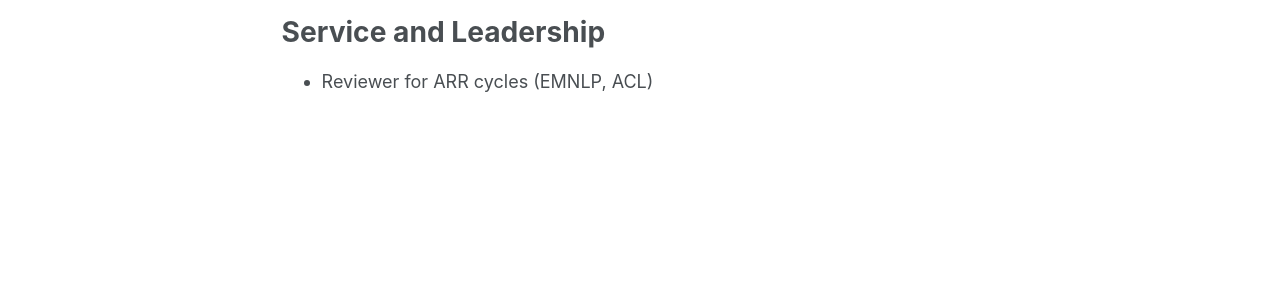
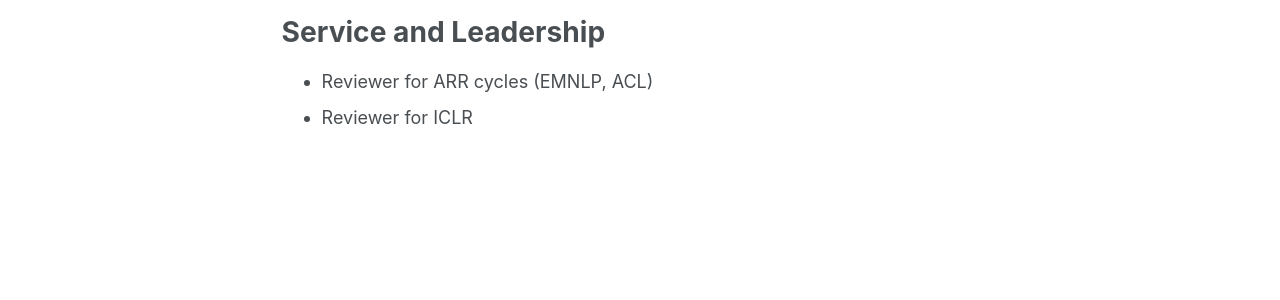
Before and after one commit to Jerrrrykun/jerrrrykun.github.io, a Jekyll site: the page built from _pages/cv.md, in a window 1280 px wide and 1350 px high. Shown: the part 794-1094 px from the top of the window. Built offline with Jekyll 4.4.1, drawn with Linux system fonts in a browser that asks for light colours; some web fonts are replaced.

Commit message:
Update cv.md

```diff
--- a/_pages/cv.md
+++ b/_pages/cv.md
@@ -36,3 +36,4 @@ Hilighted Work Experience
 Service and Leadership
 ======
 * Reviewer for ARR cycles (EMNLP, ACL)
+* Reviewer for ICLR
```
